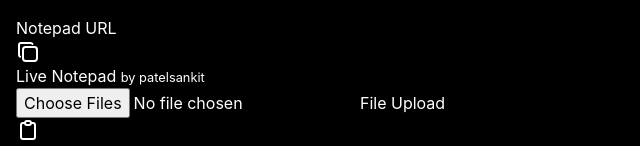
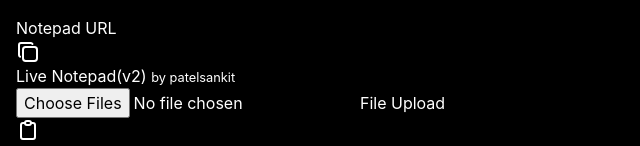
Before and after one commit to patelsankit/livenotepad, a React (Vite) app: page /1 in a window 1280 px wide. Shown: the top 146 px of the page, without its empty margins (0-640 px from the left). Built offline with nearby package versions, Linux system fonts and the light colour scheme; no server answers; the database is empty.

Commit message:
worked on liv notead

```diff
--- a/src/NotePad.jsx
+++ b/src/NotePad.jsx
@@ -305,7 +305,7 @@ const Notepad = () => {
             {copied && <IconCheck className="h-5 w-5  text-gray-200" />}
           </div>
           <h1 className="text-left sm:text-center text-white text-sm sm:text-2xl pb-2 font-bold sm:whitespace-nowrap">
-            Live Notepad{" "}
+            Live Notepad<span className="text-sm">(v2) </span>
             <small className="text-gray-200 text-xs font-normal">
               by{" "}
               <a
```
